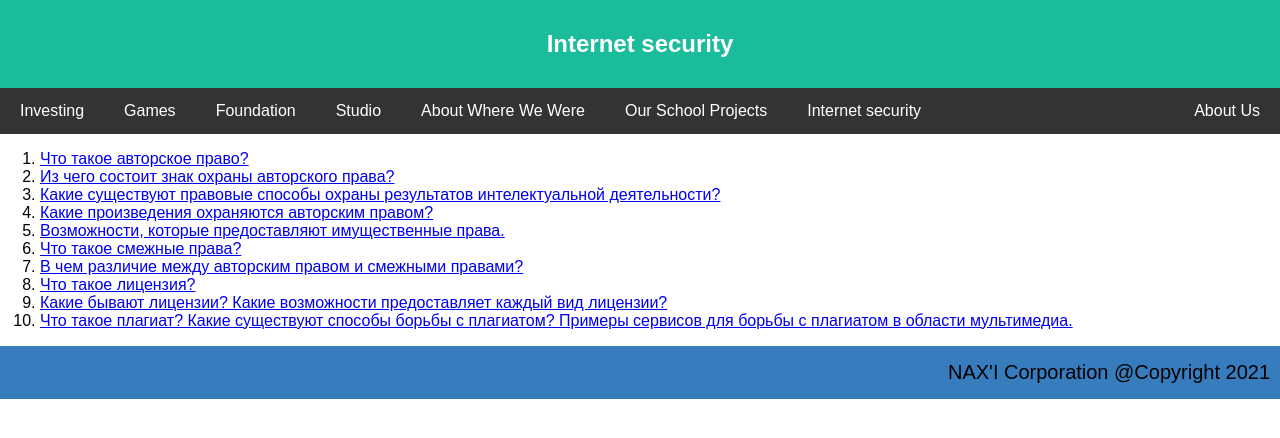
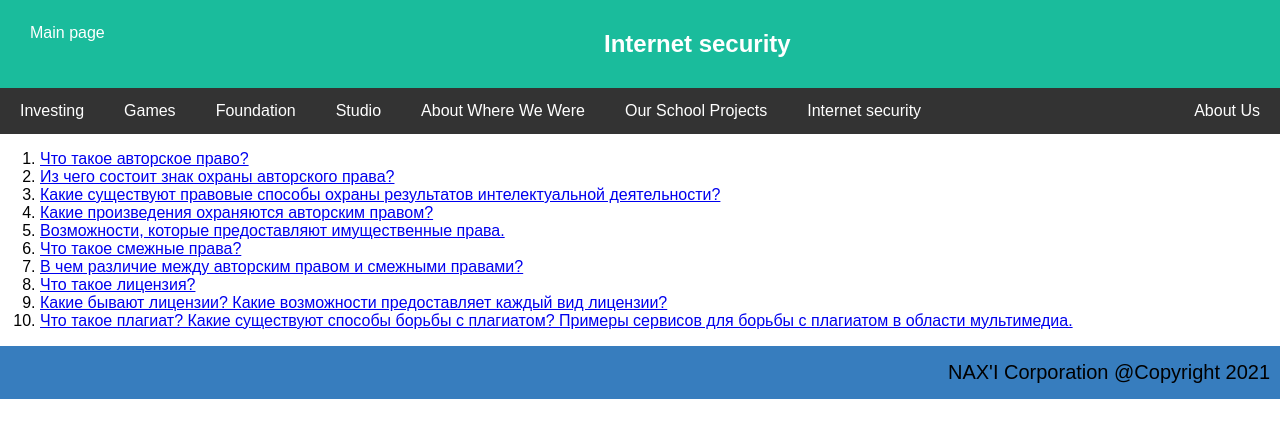
Before and after one commit to lowerx/NAX-I-Website, a plain HTML site: page InternetSecurity.html in a window 1280 px wide. Drawn offline with Linux system fonts and the light colour scheme.

Commit message:
Update InternetSecurity.html

```diff
--- a/InternetSecurity.html
+++ b/InternetSecurity.html
@@ -98,7 +98,8 @@
 <body>
 
 	<div class="header">
-    	<h2>Internet security</h2>
+		<a class="main_page"; href="index.html">Main page</a>
+    		<h2>Internet security</h2>
 	</div>
 
 	<div class="navbar">
```
